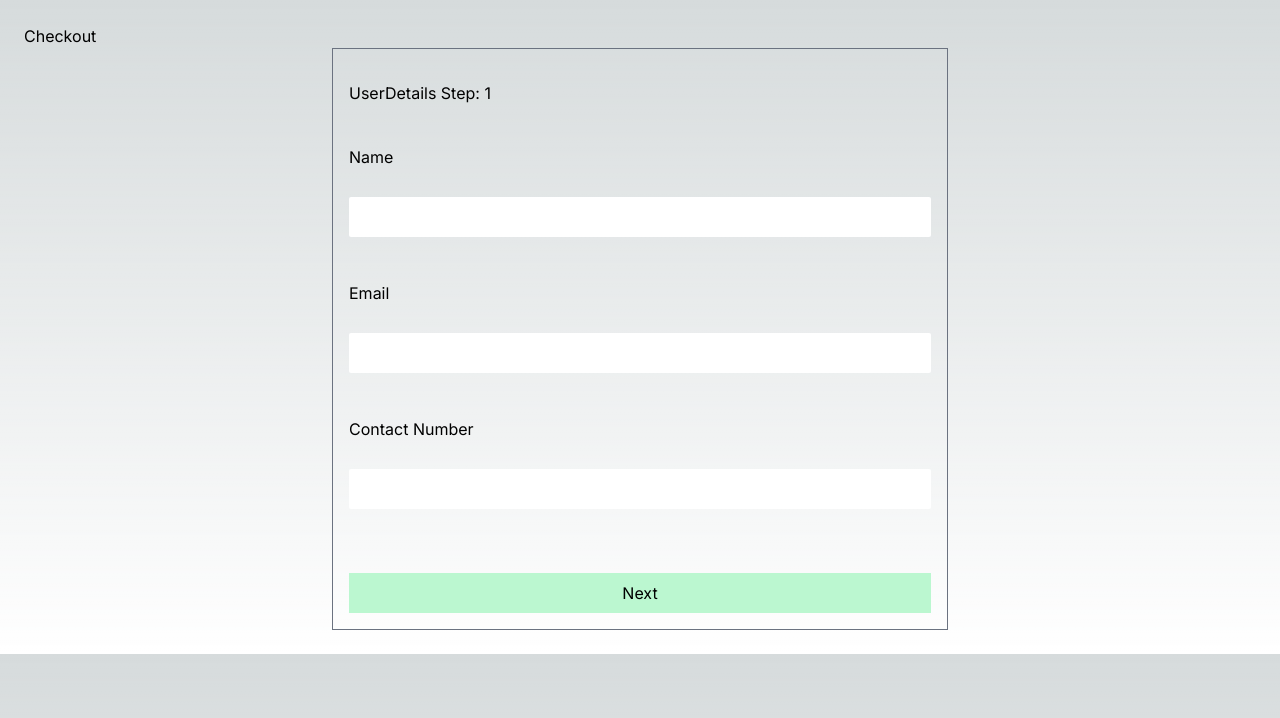
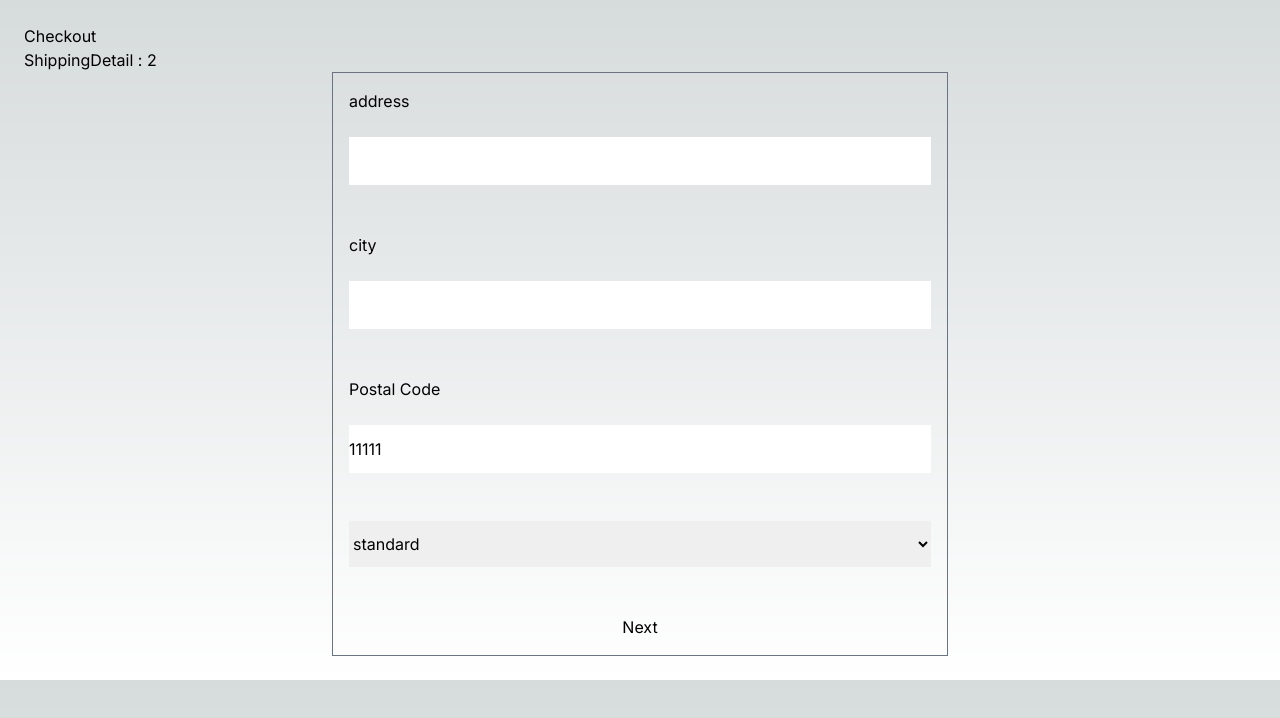
Before and after one commit to amaben2020/next-multistep, a Next.js app: page /checkout in a window 1280 px wide. Shown: the top 718 px of the page. Built offline with nearby package versions, Linux system fonts and the light colour scheme.

Commit message:
adding postal code validation

```diff
--- a/src/app/(mine)/checkout/page.tsx
+++ b/src/app/(mine)/checkout/page.tsx
@@ -5,7 +5,7 @@ import ShippingDetail from "../layout/ShippingDetails";
 import UserDetails from "../layout/UserDetails";
 
 const Checkout = () => {
-  const [step, setStep] = useState(1);
+  const [step, setStep] = useState(2);
 
   const handleStep = () => setStep((p) => p + 1);
 
--- a/src/app/(mine)/components/file-upload/index.tsx
+++ b/src/app/(mine)/components/file-upload/index.tsx
@@ -1,9 +1,9 @@
 "use client";
 
-import { getCloudinaryImages } from "@/app/utils/api/get-cloudinary-images";
+// import { getCloudinaryImages } from "@/app/utils/api/get-cloudinary-images";
 import { uploadImageToCloudinary } from "@/app/utils/api/upload-cloudinary-image";
 import { buildUrl } from "cloudinary-build-url";
-import { useEffect, useState } from "react";
+import { useState } from "react";
 
 const UploadForm = () => {
   const [file, setFile] = useState(null);
@@ -11,11 +11,11 @@ const UploadForm = () => {
 
   const [images, setImages] = useState([]);
 
-  useEffect(() => {
-    (async () => {
-      setImages(await getCloudinaryImages());
-    })();
-  }, []);
+  // useEffect(() => {
+  //   (async () => {
+  //     setImages(await getCloudinaryImages());
+  //   })();
+  // }, []);
 
   console.log("images", images);
 
--- a/src/app/(mine)/layout/ShippingDetails/index.tsx
+++ b/src/app/(mine)/layout/ShippingDetails/index.tsx
@@ -1,7 +1,10 @@
 import { useState } from "react";
+import { z } from "zod";
+import { shippingDetailsSchema } from "../../../utils/schemas/shipping-details";
 import Button from "../../components/button";
-import UploadForm from "../../components/file-upload";
+import ErrorComponent from "../../components/error";
 import FormWrapper from "../../components/form-wrapper";
+import Input from "../../components/input-group";
 import { TFormComponent } from "../UserDetails";
 
 const ShippingDetail = ({ onNext, step }: TFormComponent) => {
@@ -10,13 +13,28 @@ const ShippingDetail = ({ onNext, step }: TFormComponent) => {
   const INITIAL_STATE = {
     address: "",
     city: "",
-    postalCode: "",
+    postalCode: 11111,
     shippingMethod: "standard",
   };
 
   const shippingMethods = ["standard", "express"];
 
   const [formData, setFormData] = useState(INITIAL_STATE);
+  const [error, setError] = useState<{
+    fieldErrors: {
+      postalCode: string;
+      address: string;
+      shippingMethod: string;
+      city: string;
+    };
+  }>({
+    fieldErrors: {
+      postalCode: "",
+      address: "",
+      shippingMethod: "",
+      city: "",
+    },
+  });
 
   const handleChange = (e: any) => {
     const { name, value } = e.target;
@@ -24,23 +42,86 @@ const ShippingDetail = ({ onNext, step }: TFormComponent) => {
     setFormData((previousValue) => ({
       ...previousValue,
       [name]: value,
+      postalCode: Number(value),
     }));
   };
-  const handleSelect = (e: any) => {};
+
   const handleSubmit = (e: any) => {
     e.preventDefault();
+
+    try {
+      const SCHEMA = shippingDetailsSchema.safeParse(formData);
+      console.log("SCHEMA", SCHEMA);
+
+      if (SCHEMA.success) {
+        onNext();
+      } else if (SCHEMA.error) {
+        setError({
+          fieldErrors: {
+            postalCode: "eRRROR",
+            address: "",
+            shippingMethod: "",
+            city: "",
+          },
+        });
+      }
+    } catch (error) {
+      if (error instanceof z.ZodError) {
+        setError(error.flatten());
+        console.log(error.flatten());
+      }
+    }
+  };
+
+  console.log("error?.fieldErrors", error?.fieldErrors);
+
+  const renderError = (
+    name: "postalCode" | "address" | "city" | "shippingMethod",
+  ) => {
+    const schemaError = Array.isArray(error?.fieldErrors[name])
+      ? error?.fieldErrors[name][0]
+      : error?.fieldErrors[name];
+
+    return <ErrorComponent message={schemaError} />;
   };
 
   return (
     <div>
-      ShippingDetail
-      <FormWrapper onSubmit={() => {}}>
-        <input onChange={handleChange} name="address" type="text" />
-        <input onChange={handleChange} name="city" type="text" />
-        <input onChange={handleChange} name="postalCode" type="number" />
+      ShippingDetail : {step}
+      <FormWrapper onSubmit={handleSubmit}>
+        <Input
+          className="text-black py-3 outline-none"
+          onChange={handleChange}
+          name="address"
+          label="address"
+          type="text"
+          value={formData.address}
+        />
+        {renderError("address")}
+        <Input
+          className="text-black py-3 outline-none"
+          onChange={handleChange}
+          name="city"
+          label="city"
+          type="text"
+          value={formData.city}
+        />
+        {renderError("city")}
+        <Input
+          className="text-black py-3 outline-none"
+          onChange={handleChange}
+          name="postalCode"
+          value={Number(formData.postalCode)}
+          label="Postal Code"
+          type="number"
+        />
+        {renderError("postalCode")}
         <select
-          onSelect={handleSelect}
+          onChange={handleChange}
+          defaultValue={shippingMethods[0]}
           className="text-black py-3 outline-none"
+          name="shippingMethod"
+          value={formData.shippingMethod}
         >
           {shippingMethods.map((method) => (
             <option value={method} key={method}>
@@ -48,9 +129,10 @@ const ShippingDetail = ({ onNext, step }: TFormComponent) => {
             </option>
           ))}
         </select>
+        {renderError("shippingMethod")}
         <Button>Next</Button>
       </FormWrapper>
-      <UploadForm />
+      {/* <UploadForm /> */}
     </div>
   );
 };
--- a/src/app/utils/api/get-cloudinary-images.ts
+++ b/src/app/utils/api/get-cloudinary-images.ts
@@ -1,4 +1,3 @@
-import axios from "axios";
 import crypto from "crypto";
 
 const generateSHA1 = (data: any) => {
@@ -7,28 +6,28 @@ const generateSHA1 = (data: any) => {
   return hash.digest("hex");
 };
 
-const generateSignature = (publicId: string, apiSecret: string) => {
-  const timestamp = new Date().getTime();
-  return `public_id=${publicId}&timestamp=${timestamp}${apiSecret}`;
-};
+// const generateSignature = (publicId: string, apiSecret: string) => {
+//   const timestamp = new Date().getTime();
+//   return `public_id=${publicId}&timestamp=${timestamp}${apiSecret}`;
+// };
 
-export const getCloudinaryImages = async () => {
-  try {
-    const { data } = await axios.get(
-      `https://api.cloudinary.com/v1_1/${process.env.CLOUDINARY_CLOUD_NAME}/resources/image`,
-      {
-        headers: {
-          Authorization: `Basic ${Buffer.from(
-            process.env.CLOUDINARY_API_KEY +
-              ":" +
-              process.env.CLOUDINARY_API_SECRET,
-          ).toString("base64")}`,
-        },
-      },
-    );
+// export const getCloudinaryImages = async () => {
+//   try {
+//     const { data } = await axios.get(
+//       `https://api.cloudinary.com/v1_1/${process.env.CLOUDINARY_CLOUD_NAME}/resources/image`,
+//       {
+//         headers: {
+//           Authorization: `Basic ${Buffer.from(
+//             process.env.CLOUDINARY_API_KEY +
+//               ":" +
+//               process.env.CLOUDINARY_API_SECRET,
+//           ).toString("base64")}`,
+//         },
+//       },
+//     );
 
-    return data;
-  } catch (error) {
-    console.log(error);
-  }
-};
+//     return data;
+//   } catch (error) {
+//     console.log(error);
+//   }
+// };
--- a/src/app/utils/schemas/shipping-details.ts
+++ b/src/app/utils/schemas/shipping-details.ts
@@ -3,6 +3,6 @@ import { z } from "zod";
 export const shippingDetailsSchema = z.object({
   address: z.string(),
   city: z.string(),
-  postalCode: z.number().min(5).max(6),
+  postalCode: z.number(),
   shippingMethod: z.enum(["standard", "express"]),
 });
```
